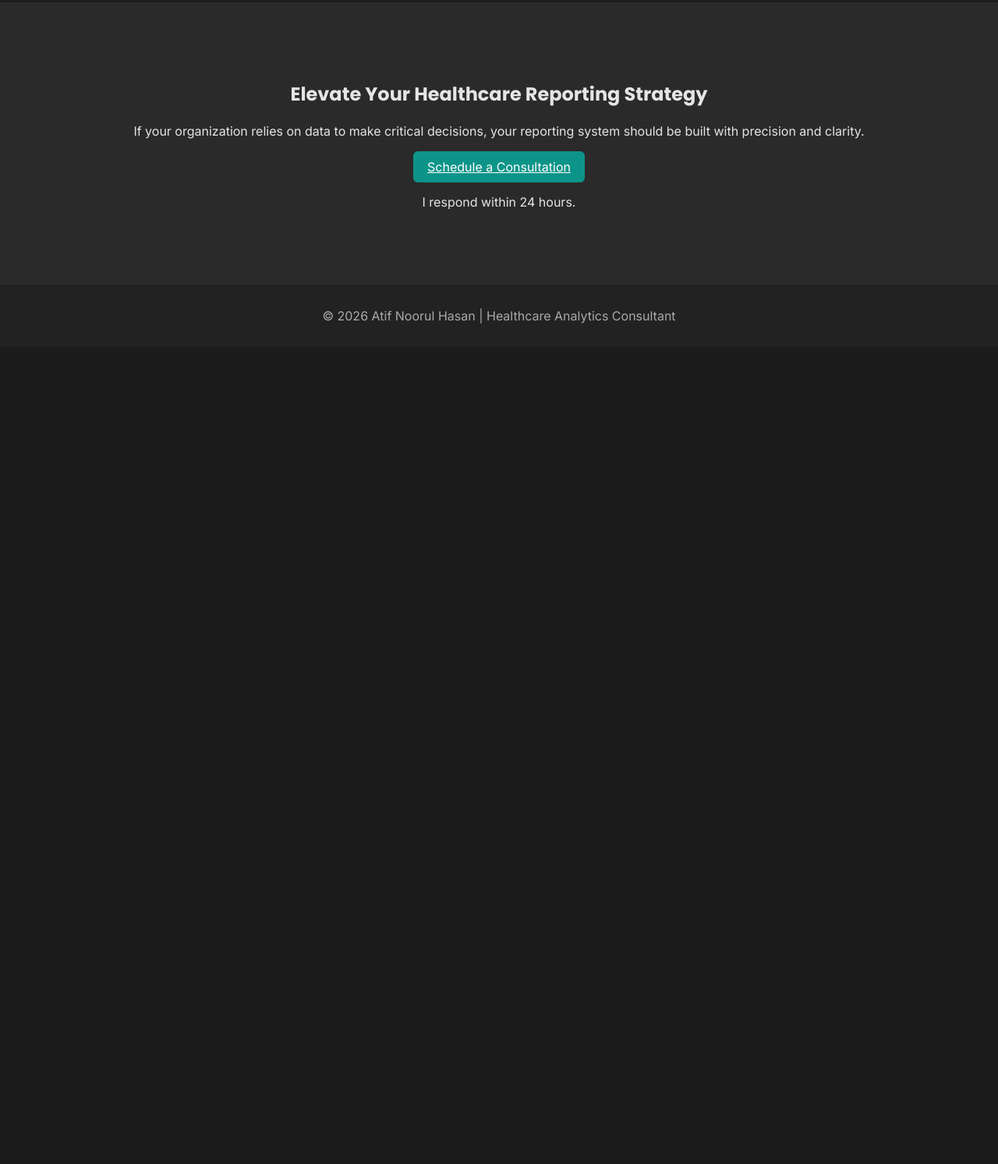
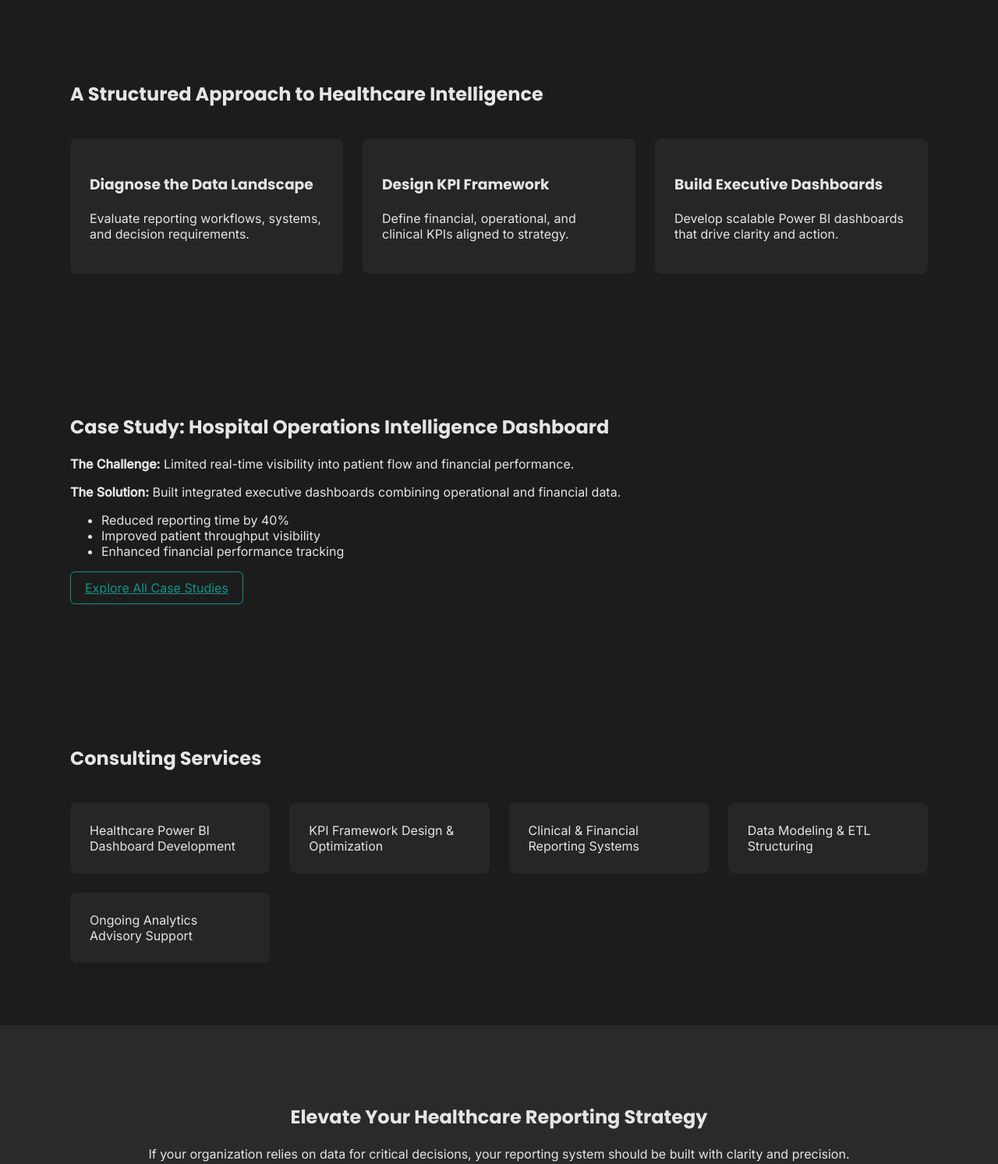
Before and after one commit to Atif2227/portfolio, a plain HTML site: page index.html in a window 1280 px wide. Shown: the part 1338-2831 px from the top of the page at 78% size. Before the commit the page ends 1783 px from the top, so only its background shows below. Drawn offline with Linux system fonts and the light colour scheme.

Commit message:
Update_18_02_2026_index.html
- Added more sections to the hope page.

```diff
--- a/index.html
+++ b/index.html
@@ -16,14 +16,12 @@ body {
     color: #E5E5E5;
 }
 
-/* Container */
 .container {
     width: 90%;
     max-width: 1100px;
     margin: auto;
 }
 
-/* Navigation */
 nav {
     background: #222;
     padding: 15px 0;
@@ -68,7 +66,6 @@ nav a:hover {
     display: inline-block;
 }
 
-/* Sections */
 section {
     padding: 80px 0;
 }
@@ -77,7 +74,6 @@ h1, h2, h3 {
     font-family: 'Poppins', sans-serif;
 }
 
-/* HERO */
 .hero {
     text-align: center;
 }
@@ -90,7 +86,6 @@ h1, h2, h3 {
     object-fit: cover;
 }
 
-/* Name */
 .hero-name {
     margin-top: 20px;
     font-size: 30px;
@@ -99,7 +94,6 @@ h1, h2, h3 {
     color: #FFFFFF;
 }
 
-/* Role */
 .hero-role {
     font-size: 15px;
     letter-spacing: 2px;
@@ -126,7 +120,6 @@ h1, h2, h3 {
     flex-wrap: wrap;
 }
 
-/* Cards */
 .card-grid {
     display: grid;
     grid-template-columns: repeat(auto-fit, minmax(240px, 1fr));
@@ -140,7 +133,6 @@ h1, h2, h3 {
     border-radius: 8px;
 }
 
-/* CTA */
 .cta {
     background: #2A2A2A;
     text-align: center;
@@ -153,7 +145,7 @@ footer {
     color: #AAAAAA;
 }
 
-/* MOBILE FIXES */
+/* Mobile */
 @media (max-width: 768px) {
 
     .nav-content {
@@ -190,7 +182,7 @@ footer {
 
 <body>
 
-<!-- NAVIGATION -->
+<!-- NAV -->
 <nav>
 <div class="container nav-content">
 <div><strong>Atif Noorul Hasan</strong></div>
@@ -205,7 +197,7 @@ footer {
 </div>
 </nav>
 
-<!-- HERO SECTION -->
+<!-- 1️⃣ HERO -->
 <section class="hero">
 <div class="container">
 
@@ -229,14 +221,14 @@ that improve operational efficiency, financial visibility, and clinical decision
 </div>
 </section>
 
-<!-- PROBLEM SECTION -->
+<!-- 2️⃣ PROBLEM -->
 <section>
 <div class="container">
 <h2>Most Healthcare Data Exists. Few Organizations Turn It Into Strategy.</h2>
 
 <p>
-Healthcare organizations generate massive volumes of clinical, financial, and operational data.
-Yet decision-makers often struggle with delayed reporting, siloed systems, and unclear performance indicators.
+Healthcare organizations generate massive volumes of clinical, financial, and operational data,
+yet leadership teams often struggle with delayed reporting and siloed systems.
 </p>
 
 <div class="card-grid">
@@ -264,11 +256,72 @@ Yet decision-makers often struggle with delayed reporting, siloed systems, and u
 </div>
 </section>
 
-<!-- CTA SECTION -->
+<!-- 3️⃣ FRAMEWORK -->
+<section>
+<div class="container">
+<h2>A Structured Approach to Healthcare Intelligence</h2>
+
+<div class="card-grid">
+<div class="card">
+<h3>Diagnose the Data Landscape</h3>
+<p>Evaluate reporting workflows, systems, and decision requirements.</p>
+</div>
+
+<div class="card">
+<h3>Design KPI Framework</h3>
+<p>Define financial, operational, and clinical KPIs aligned to strategy.</p>
+</div>
+
+<div class="card">
+<h3>Build Executive Dashboards</h3>
+<p>Develop scalable Power BI dashboards that drive clarity and action.</p>
+</div>
+</div>
+
+</div>
+</section>
+
+<!-- 4️⃣ CASE STUDY -->
+<section>
+<div class="container">
+<h2>Case Study: Hospital Operations Intelligence Dashboard</h2>
+
+<p><strong>The Challenge:</strong> Limited real-time visibility into patient flow and financial performance.</p>
+
+<p><strong>The Solution:</strong> Built integrated executive dashboards combining operational and financial data.</p>
+
+<ul>
+<li>Reduced reporting time by 40%</li>
+<li>Improved patient throughput visibility</li>
+<li>Enhanced financial performance tracking</li>
+</ul>
+
+<a href="#" class="btn-secondary">Explore All Case Studies</a>
+
+</div>
+</section>
+
+<!-- 5️⃣ SERVICES -->
+<section>
+<div class="container">
+<h2>Consulting Services</h2>
+
+<div class="card-grid">
+<div class="card">Healthcare Power BI Dashboard Development</div>
+<div class="card">KPI Framework Design & Optimization</div>
+<div class="card">Clinical & Financial Reporting Systems</div>
+<div class="card">Data Modeling & ETL Structuring</div>
+<div class="card">Ongoing Analytics Advisory Support</div>
+</div>
+
+</div>
+</section>
+
+<!-- 6️⃣ CTA -->
 <section class="cta">
 <div class="container">
 <h2>Elevate Your Healthcare Reporting Strategy</h2>
-<p>If your organization relies on data to make critical decisions, your reporting system should be built with precision and clarity.</p>
+<p>If your organization relies on data for critical decisions, your reporting system should be built with clarity and precision.</p>
 <a href="#" class="btn-primary">Schedule a Consultation</a>
 <p style="margin-top:15px;">I respond within 24 hours.</p>
 </div>
```
